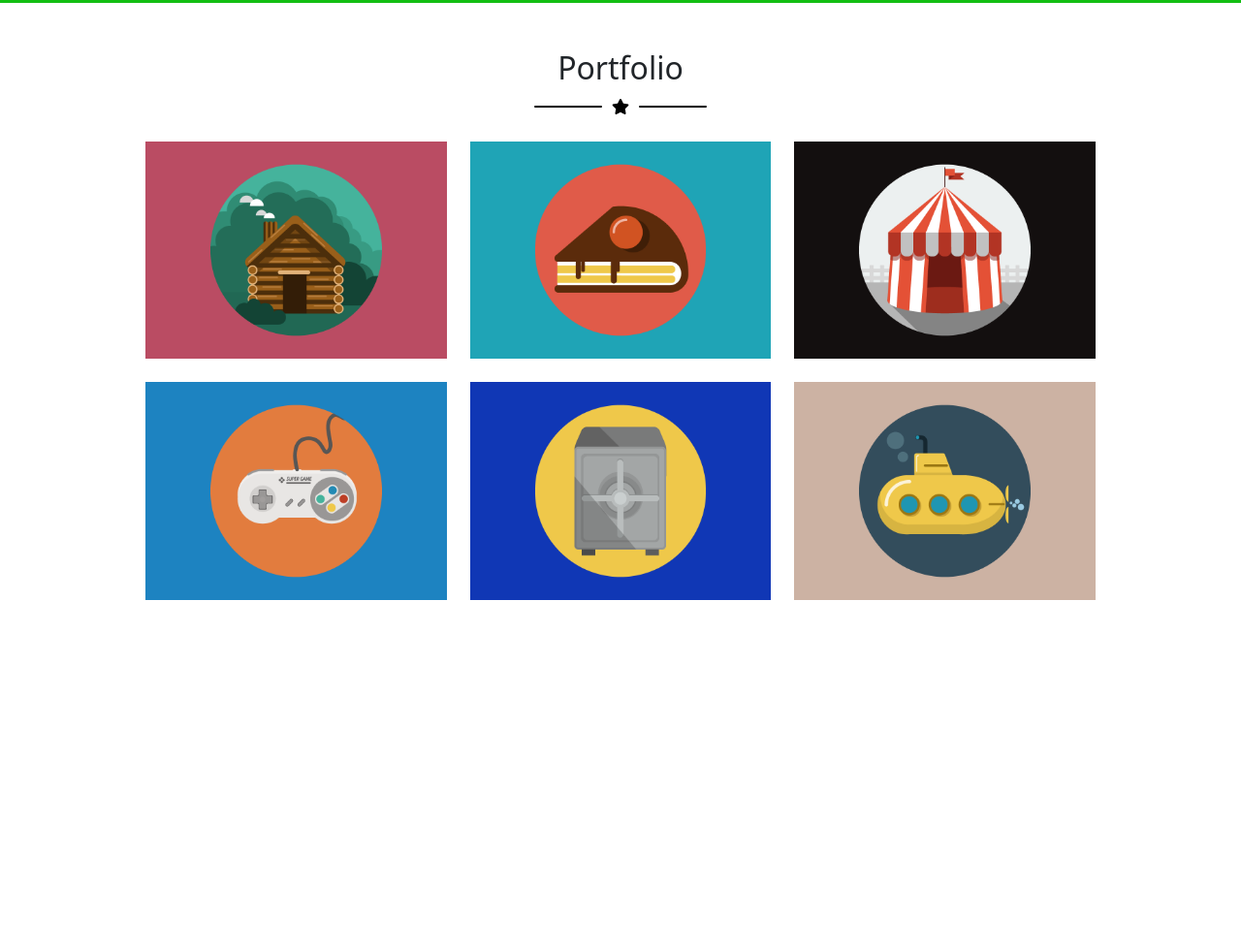
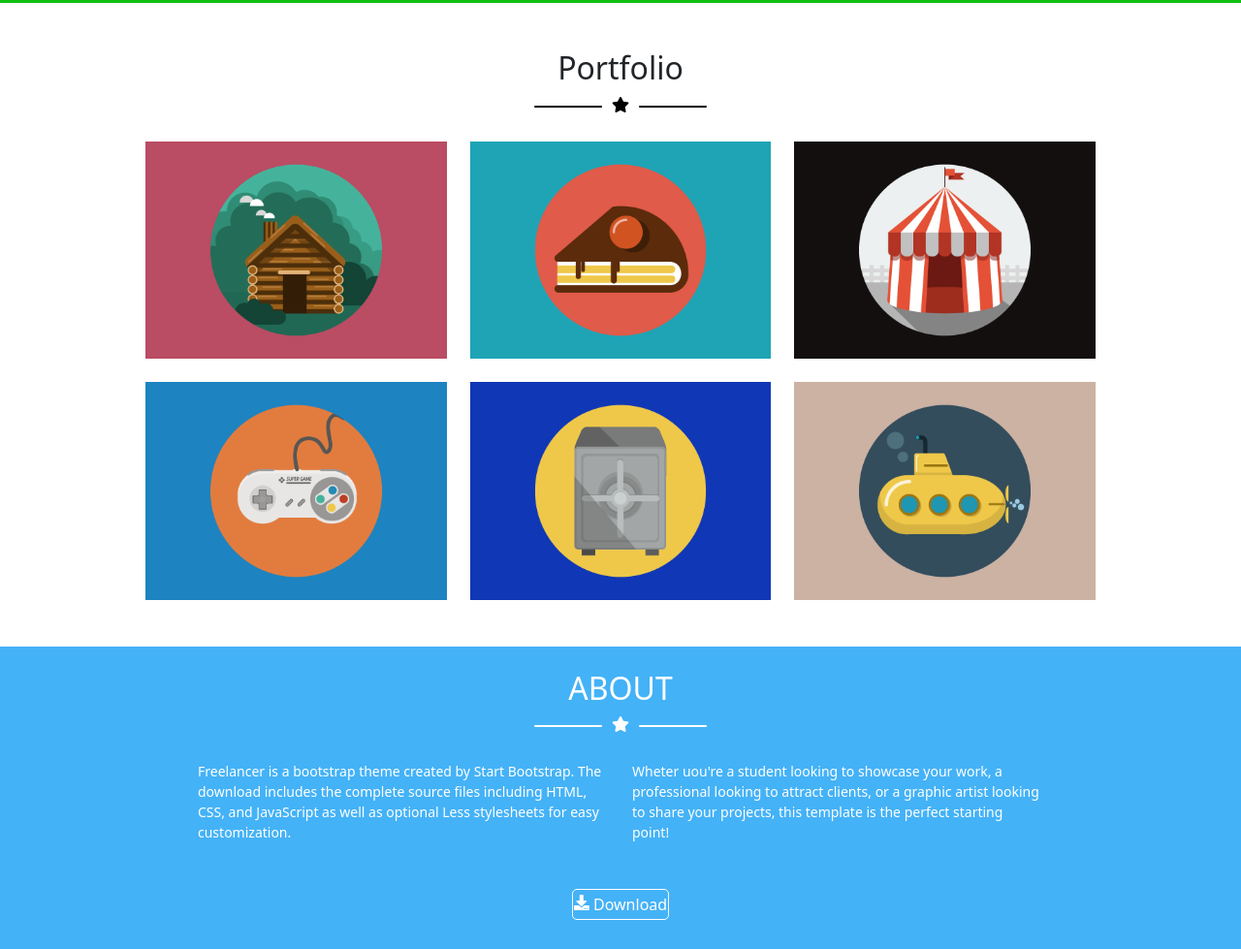
Before and after one commit to LucaGiozza/html-css-bootstrap-freelancer, a plain HTML site: page index.html in a window 1280 px wide. Shown: the part 402-1381 px from the top of the page at 97% size. Before the commit the page ends 1021 px from the top, so only its background shows below. Drawn offline with nearby package versions, Linux system fonts and the light colour scheme.

Commit message:
sezione about

```diff
--- a/css/style.css
+++ b/css/style.css
@@ -2,6 +2,7 @@
     margin:0;
     padding:0;
     box-sizing: border-box;
+    overflow-x: hidden;
 }
 
 /* inizio navbar */
@@ -18,6 +19,7 @@ line-height:50px;
 }
 .start{
     cursor: pointer;
+
 }
 .lista{
     display:flex;
@@ -40,6 +42,7 @@ line-height:50px;
 
 /* inizio header */
 .row-header{
+    overflow: hidden;
 
     background-color: rgb(18, 190, 18);
 }
@@ -70,6 +73,7 @@ line-height:50px;
 /* fine header */
 
 /* inizio main */
+/* inizio sezione foto del main */
 
 .player-bar-main{
     width:70px;
@@ -95,3 +99,46 @@ line-height:50px;
     max-width: 80%;
     margin: auto;
 }
+
+
+/* inizio sezione about del main */
+
+.about{
+    background-color: rgb(68, 178, 247);
+    color: white;
+    padding:30px 0;
+
+}
+
+
+.player-bar-about{
+    width:70px;
+    height:2px;
+    border-radius:4px;
+    background-color: white;
+    cursor:pointer;
+    margin:0 10px;
+    vertical-align: middle;
+}
+.title-about{
+    color
+}
+
+.text-about{
+    max-width:70%;
+    font-size:14px;
+}
+.download{
+    text-align: center;
+    width: 100px;
+    margin:auto;
+    border-radius: 5px;
+    padding: 5px 0;
+    cursor: pointer;
+
+    border: 1px solid white;
+
+}
+.download:hover{
+    opacity: 0.5;
+}
--- a/index.html
+++ b/index.html
@@ -17,7 +17,7 @@
         <div class="row row-navbar ">
             <div class="col-12">
                 <div class="nav-text lista text-uppercase">
-                    <span class="fs-6 start">start Boostrap</span>
+                    <span class="fs-6 start ">start Boostrap</span>
                     <ul class="lista ">
                         <li class="mx-3 ">portfolio</li>
                         <li class="mx-3">about</li>
@@ -38,7 +38,7 @@
         <div class="row row-header">
             <div class="col-12 text-center mt-5">
                 <img class="avatar  " src="img/avatar.svg" alt="">
-                <h1 class="text-uppercase title" > start bootstrap </h1>
+                <h1 class="text-uppercase title overflow-hidden" > start bootstrap </h1>
 
                 <div class="d-flex justify-content-center align-items-center">
 
@@ -46,7 +46,7 @@
                     <span class="star"><i class="fas fa-star"></i></span>
                     <div class="player-bar"></div>
                 </div>
-                <h5 class="text-uppercase graphic">graphic artist-web designer-illustrator</h5>
+                <h5 class="text-uppercase graphic overflow-hidden">graphic artist-web designer-illustrator</h5>
 
 
             </div>
@@ -56,10 +56,15 @@
     </header>
     <!-- fine header -->
     <!-- inizio main -->
-    <main class="container-fluid">
+    <main>
+        <!-- prima sezione del main con immagini -->
+        <section class="container-fluid">
+
+
+
         <div class="row mt-5">
             <div class="col-12 text-center">
-                <h2>Portfolio</h2>
+                <h2 class="overflow-hidden">Portfolio</h2>
                 <div class="d-flex justify-content-center align-items-center ">
 
                     <div class="player-bar-main"></div>
@@ -99,6 +104,41 @@
 
 
         </div>
+    </section>
+
+     <!-- fine sezione del main con immagini -->
+
+     <!-- inizio sezione del main About -->
+     <section class="container-fluid mt-5 about pt-4">
+         <div class="row">
+             <div class="col-12 text-center">
+                <h2 class="text-uppercase title-about overflow-hidden" > About </h2>
+                <div class="d-flex justify-content-center align-items-center">
+
+                    <div class="player-bar-about"></div>
+                    <span class="star-about"><i class="fas fa-star"></i></span>
+                    <div class="player-bar-about"></div>
+                </div>
+
+             </div>
+         </div>
+
+         <div class="row text-about m-auto pt-4 ">
+             <div class="col-6">
+               Freelancer is a bootstrap theme created by Start Bootstrap. The download includes the complete source files including HTML, CSS, and JavaScript as well as optional Less stylesheets for easy customization.
+             </div>
+             <div class="col-6">
+                 Wheter uou're a student looking to showcase your work, a professional looking to attract clients, or a graphic artist looking to share your projects, this template is the perfect starting point!
+
+            </div>
+
+         </div>
+         <h6 class="download mt-5 "><i class="fas fa-download"></i> Download</h6>
+
+
+     </section>
+<!-- fine sezione del main About -->
+
 
 
     </main>
```
